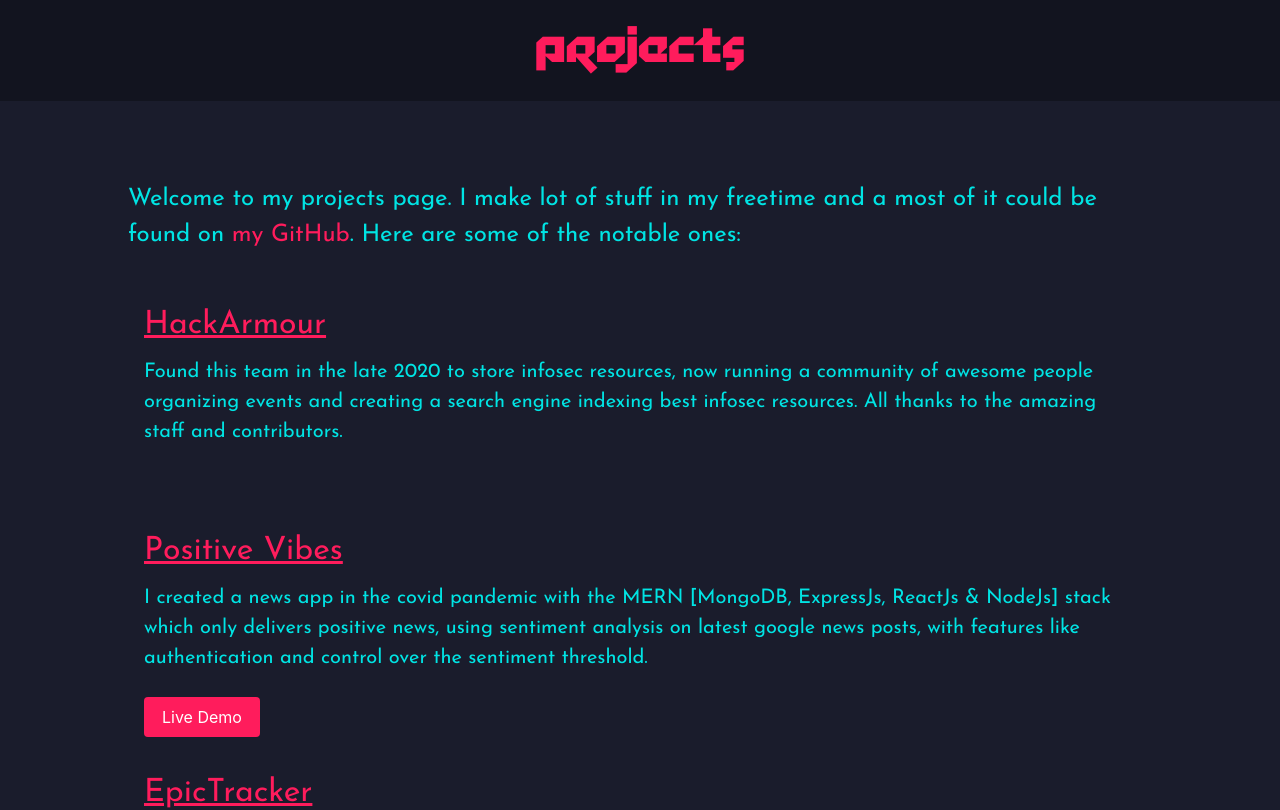
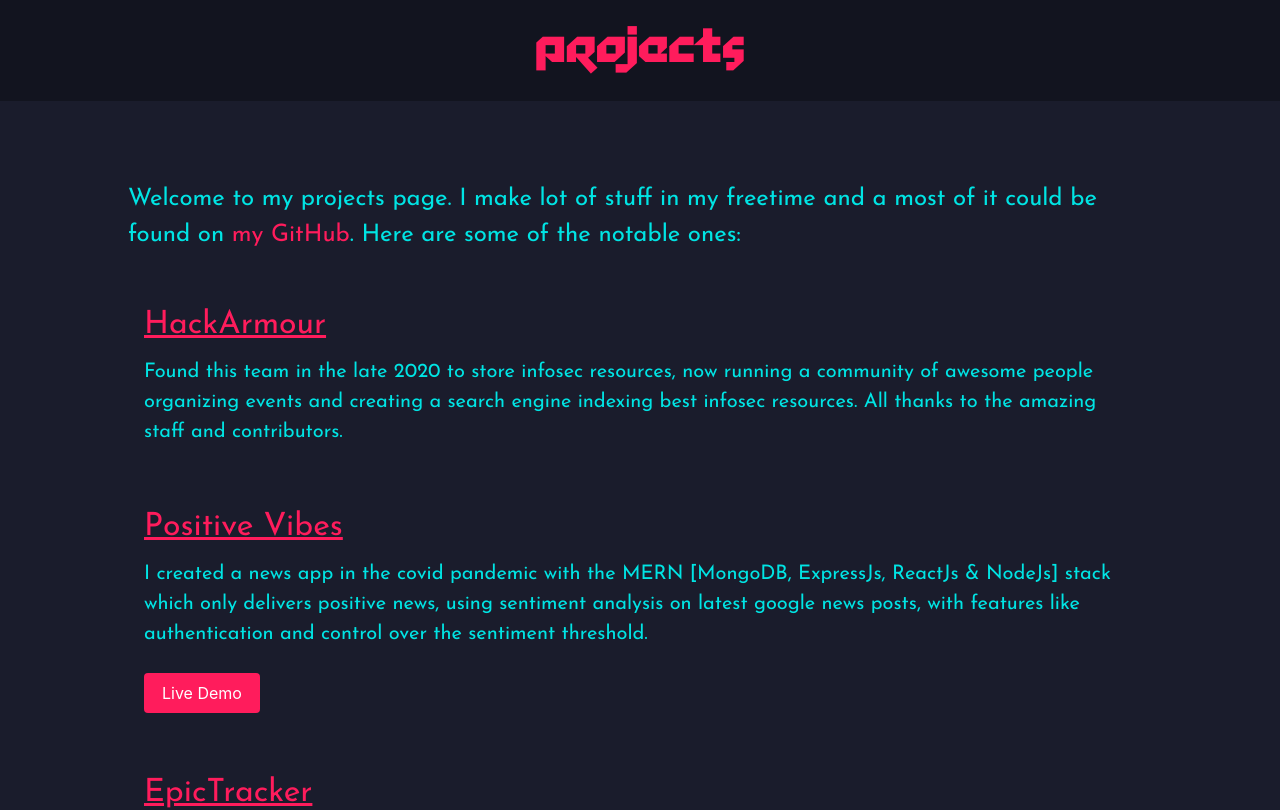
Before and after one commit to ujjwal-kr/mywebsite, a React (Create React App) app: page /projects in a window 1280 px wide. Shown: the top 810 px of the page. Built offline with nearby package versions, Linux system fonts and the light colour scheme.

Commit message:
project layout br

```diff
--- a/src/projects.tsx
+++ b/src/projects.tsx
@@ -53,9 +53,11 @@ class Projects extends React.Component<any, State> {
                                             </a></ProjectHead> :
                                             <ProjectHead className="text is-size-3">{item.title}</ProjectHead>}
                                         <ProjectDec className="text is-size-5">{item.body}</ProjectDec>
-                                        <br />
                                         {item.live ?
-                                            <a href={item.live} className="button is-primary">Live Demo</a> : null}
+                                            <div>
+                                                <br />
+                                                <a href={item.live} className="button is-primary">Live Demo</a>
+                                            </div> : null}
                                         <br />
                                     </Project>
                                 })
```
